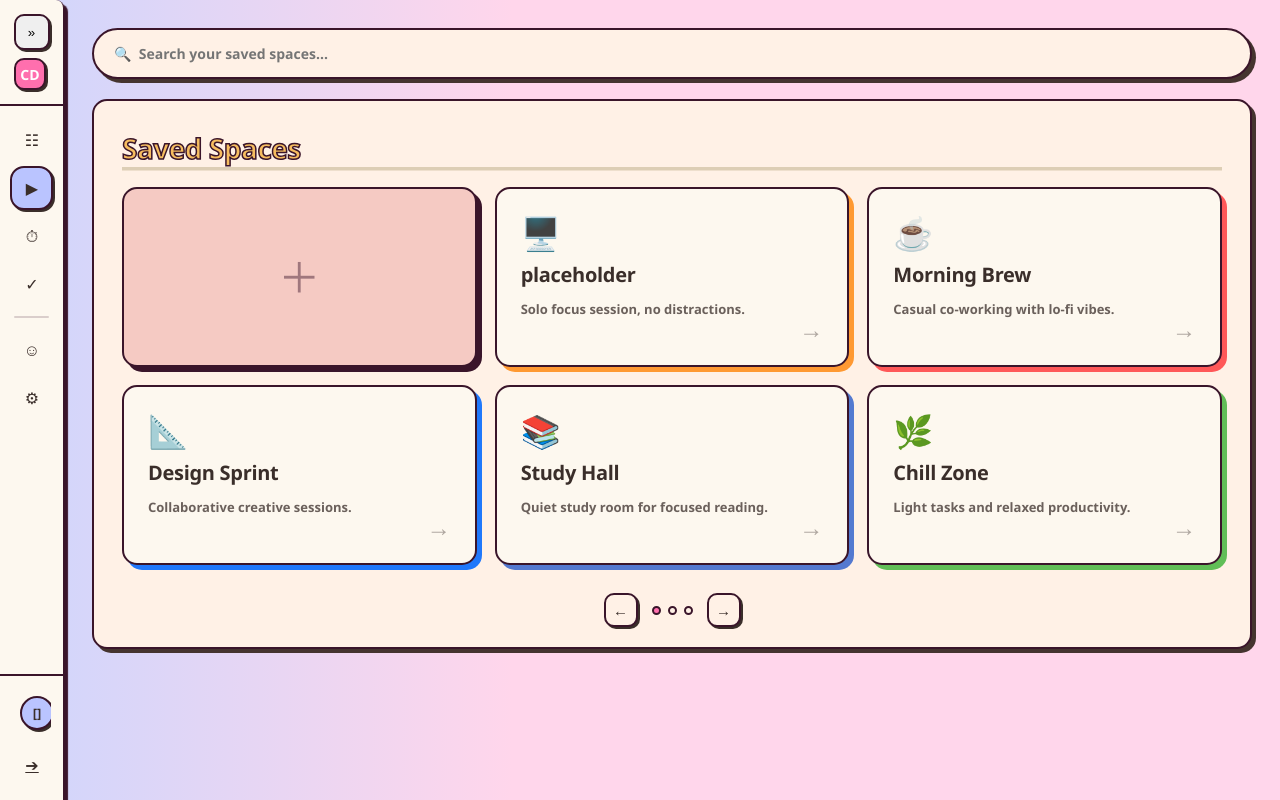
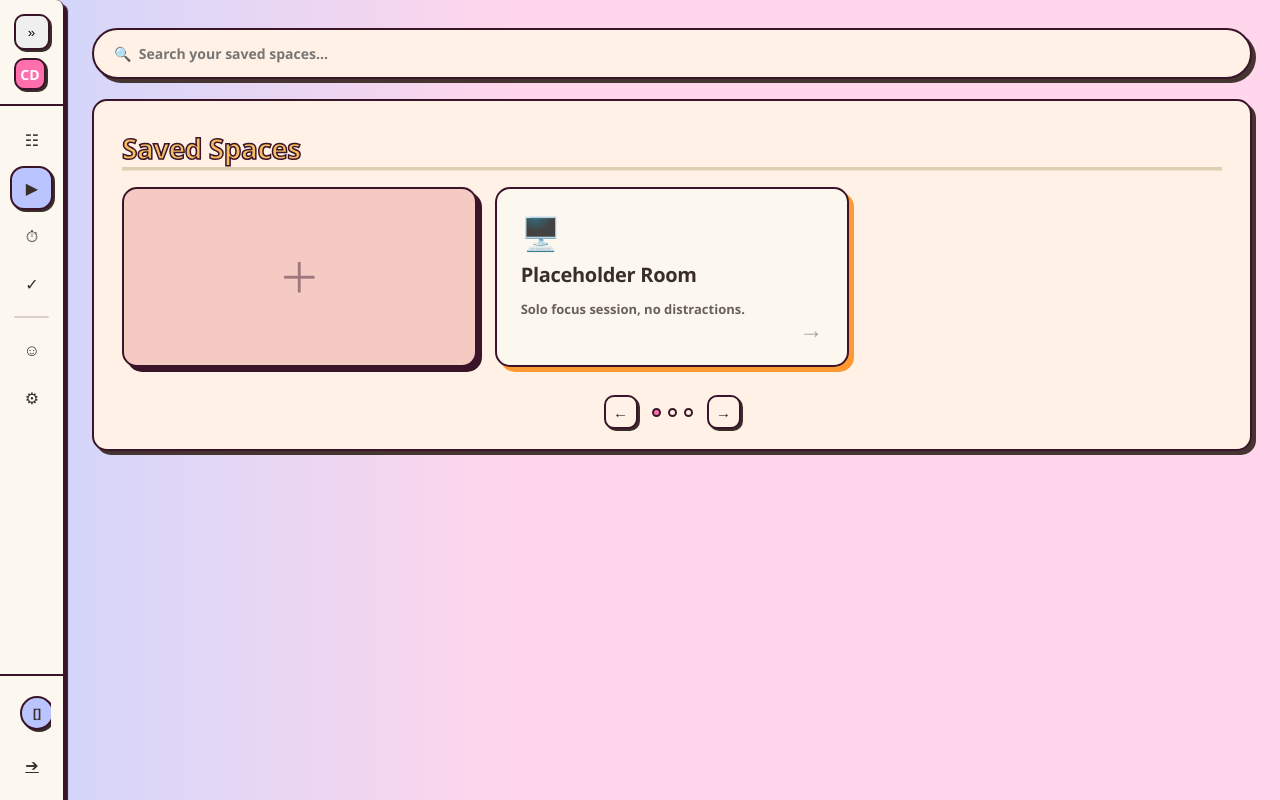
Before and after one commit to ao3Bean/CSE299_Project, a Django app: template support/templates/rooms.html in a window 1280 px wide. Run offline with Django 5.2, Linux system fonts and the light colour scheme; the template is opened without the code that fills it: most values are stand-ins (such as "Sample title", 1, 10 or a date in 2020).

Commit message:
Fixed rooms template structure and updated rooms.css styling

```diff
--- a/support/static/css/rooms.css
+++ b/support/static/css/rooms.css
@@ -138,3 +138,11 @@
       grid-template-columns: 1fr;
     }
   }
+  .rooms-panel .dash-card {
+    transition: transform 0.2s ease, box-shadow 0.2s ease;
+}
+
+.rooms-panel .dash-card:hover {
+    transform: translateY(-4px);
+    box-shadow: 0 6px 20px rgba(0,0,0,0.08);
+}
--- a/support/templates/rooms.html
+++ b/support/templates/rooms.html
@@ -22,21 +22,32 @@
     <div class="rooms-grid">
 
         <!-- Create Room Button -->
-        <a href="#" class="dash-card rooms-create-card">
+       <a href="{% url 'rooms' %}" class="dash-card rooms-create-card">
             <div class="rooms-create-icon">＋</div>
         </a>
 
         <!-- Room Cards — will replace with DTL loop laterrr endwhile similar to php-->
+       {% for room in rooms %}
+        <a href="#" class="dash-card dash-card-{{ room.color|default:'orange' }}">
+            <div class="dash-card-icon">{{ room.icon|default:"🖥️" }}</div>
+           <h3 class="dash-card-title">{{ room.name|default:"Placeholder Room" }}</h3>
+           <p class="dash-card-desc">
+        {{ room.description|default:"Solo focus session, no distractions." }}
+        </p>
+        <div class="dash-card-arrow">&rarr;</div>
+        </a>
+     {% empty %}
+
         <a href="#" class="dash-card dash-card-orange">
             <div class="dash-card-icon">🖥️</div>
-            <h3 class="dash-card-title">placeholder</h3>
+         <h3 class="dash-card-title">Solo Mode</h3>
             <p class="dash-card-desc">Solo focus session, no distractions.</p>
             <div class="dash-card-arrow">&rarr;</div>
         </a>
 
         <a href="#" class="dash-card dash-card-coral">
             <div class="dash-card-icon">☕</div>
-            <h3 class="dash-card-title">Morning Brew</h3>
+           <h3 class="dash-card-title">Morning Brew</h3>
             <p class="dash-card-desc">Casual co-working with lo-fi vibes.</p>
             <div class="dash-card-arrow">&rarr;</div>
         </a>
@@ -61,6 +72,7 @@
             <p class="dash-card-desc">Light tasks and relaxed productivity.</p>
             <div class="dash-card-arrow">&rarr;</div>
         </a>
+  {% endfor %}
     </div>
 
     <!-- Pagination
```
